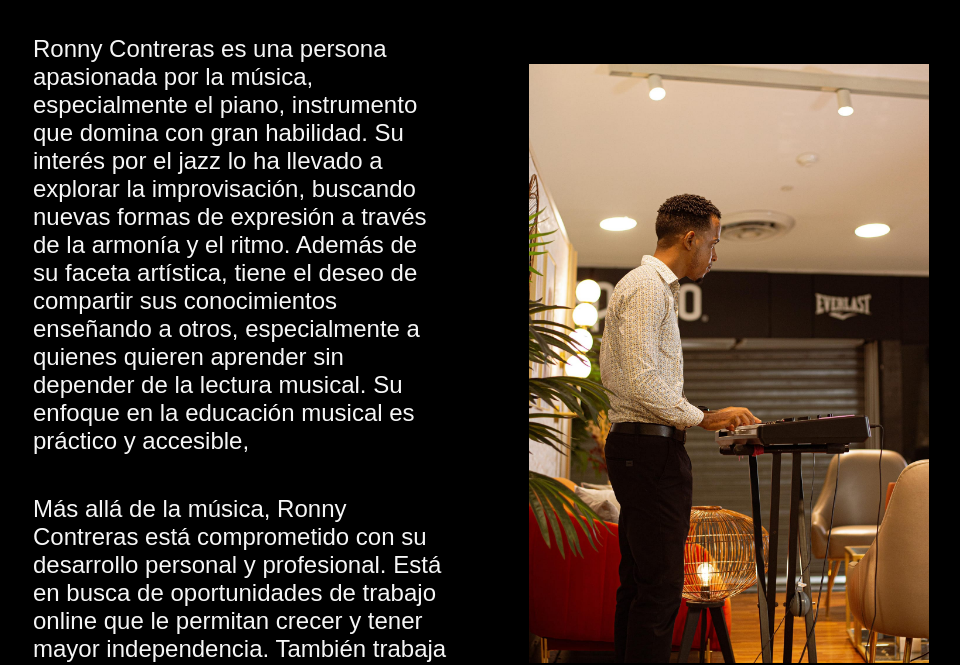
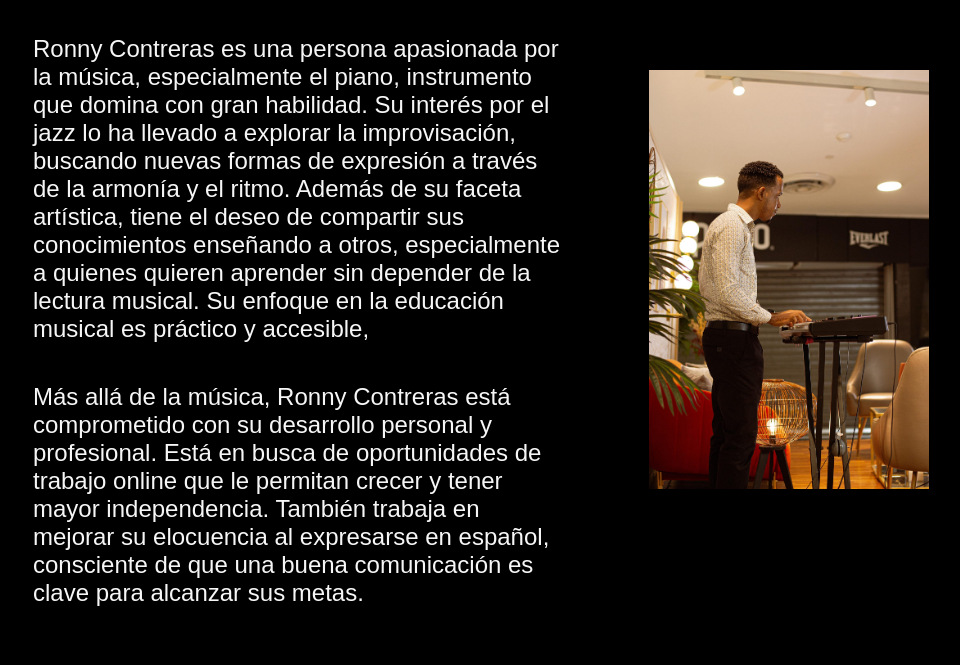
Before and after one commit to RonnyContreras07/Portafolio-, a plain HTML site: page about.html in a window 1280 px wide. Shown: the part 165-830 px from the top of the page, without its empty margins (159-1119 px from the left). Drawn offline with Linux system fonts and the light colour scheme.

Commit message:
Update about.html

```diff
--- a/about.html
+++ b/about.html
@@ -37,7 +37,7 @@
 
 
 </section>
-    <img src="imagen 2.jpg"  class="imagen" alt="Foto de Ronny Contreras desarrolando un proyecto">
+    <img src="imagen 2.jpg"  class="imagen__2 " alt="Foto de Ronny Contreras desarrolando un proyecto">
 
 
 
```
